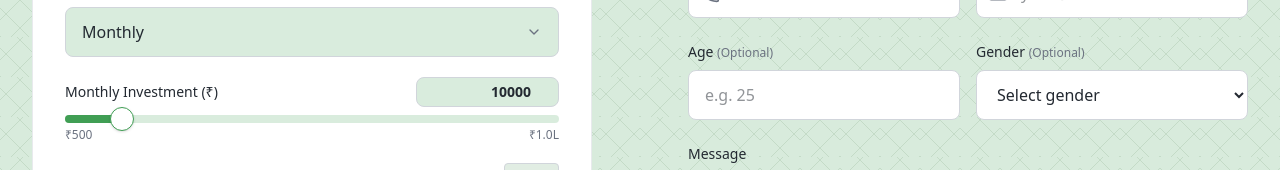
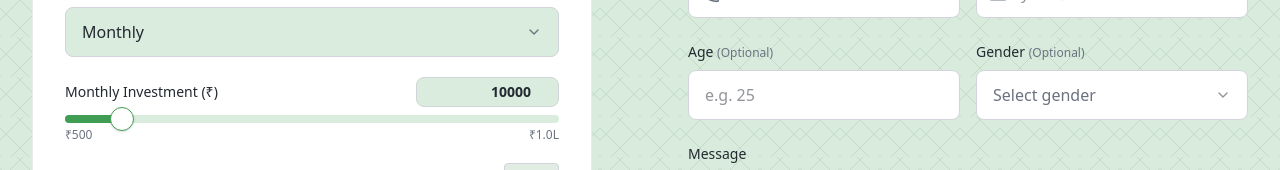
Before and after one commit to anshumankhunteta/navansh-finserv, a Next.js app: page /enquire in a window 1280 px wide. Shown: the part 443-613 px from the top of the page. Built offline with nearby package versions, Linux system fonts and the light colour scheme.

Commit message:
fix: ContactForm UI

```diff
--- a/components/custom/ContactForm.tsx
+++ b/components/custom/ContactForm.tsx
@@ -3,10 +3,24 @@
 
 import { submitEnquiry, type FormState } from '@/app/enquire/actions'
 import confetti from 'canvas-confetti'
-import { CheckCircle2, Loader2, Mail, Phone, Sparkles } from 'lucide-react'
+import {
+  CheckCircle2,
+  ChevronDown,
+  Loader2,
+  Mail,
+  Phone,
+  Sparkles,
+  X,
+} from 'lucide-react'
 import { useEffect, useState } from 'react'
 import { useForm } from 'react-hook-form'
 import { Button } from '../ui/button'
+import {
+  DropdownMenu,
+  DropdownMenuContent,
+  DropdownMenuItem,
+  DropdownMenuTrigger,
+} from '../ui/dropdown-menu'
 
 type FormData = {
   firstName: string
@@ -390,17 +404,57 @@ export function ContactForm({ externalMessage }: ContactFormProps) {
               Gender{' '}
               <span className="text-muted-foreground text-xs">(Optional)</span>
             </label>
-            <select
-              id="gender"
-              {...register('gender')}
-              className="border-border bg-input focus:border-primary focus:ring-primary/20 w-full rounded-lg border px-4 py-3 transition-colors focus:ring-2 focus:outline-none"
+            <DropdownMenu>
+              <DropdownMenuTrigger asChild>
+                <button
+                  type="button"
+                  className="border-border bg-input focus:border-primary focus:ring-primary/20 flex w-full items-center justify-between rounded-lg border px-4 py-3 text-left transition-colors focus:ring-2 focus:outline-none"
                 >
-              <option value="">Select gender</option>
-              <option value="male">Male</option>
-              <option value="female">Female</option>
-              <option value="other">Other</option>
-              <option value="prefer-not-to-say">Prefer not to say</option>
-            </select>
+                  <span
+                    className={
+                      watch('gender')
+                        ? 'text-foreground'
+                        : 'text-muted-foreground'
+                    }
+                  >
+                    {watch('gender')
+                      ? {
+                          male: 'Male',
+                          female: 'Female',
+                          other: 'Other',
+                          'prefer-not-to-say': 'Prefer not to say',
+                        }[
+                          watch('gender') as
+                            | 'male'
+                            | 'female'
+                            | 'other'
+                            | 'prefer-not-to-say'
+                        ]
+                      : 'Select gender'}
+                  </span>
+                  <ChevronDown className="h-4 w-4 opacity-50" />
+                </button>
+              </DropdownMenuTrigger>
+              <DropdownMenuContent className="w-full min-w-[var(--radix-dropdown-menu-trigger-width)]">
+                <DropdownMenuItem onSelect={() => setValue('gender', '')}>
+                  Select gender
+                </DropdownMenuItem>
+                <DropdownMenuItem onSelect={() => setValue('gender', 'male')}>
+                  Male
+                </DropdownMenuItem>
+                <DropdownMenuItem onSelect={() => setValue('gender', 'female')}>
+                  Female
+                </DropdownMenuItem>
+                <DropdownMenuItem onSelect={() => setValue('gender', 'other')}>
+                  Other
+                </DropdownMenuItem>
+                <DropdownMenuItem
+                  onSelect={() => setValue('gender', 'prefer-not-to-say')}
+                >
+                  Prefer not to say
+                </DropdownMenuItem>
+              </DropdownMenuContent>
+            </DropdownMenu>
             {formState?.errors?.gender && (
               <p className="text-destructive mt-1 text-sm">
                 {formState.errors.gender[0]}
@@ -414,13 +468,26 @@ export function ContactForm({ externalMessage }: ContactFormProps) {
           <label htmlFor="message" className="mb-2 block text-sm font-medium">
             Message
           </label>
+          <div className="relative">
             <textarea
               id="message"
               rows={5}
               {...register('message')}
-            className="border-border bg-input focus:border-primary focus:ring-primary/20 w-full resize-none rounded-lg border px-4 py-3 transition-colors focus:ring-2 focus:outline-none"
+              className="border-border bg-input focus:border-primary focus:ring-primary/20 w-full resize-none rounded-lg border py-3 pr-10 pl-4 transition-colors focus:ring-2 focus:outline-none"
               placeholder="Ask something if you want to..."
             />
+            {watch('message') && (
+              <button
+                type="button"
+                onClick={() => setValue('message', '')}
+                className="text-muted-foreground hover:primary/40 hover:bg-primary/20 focus:ring-primary/20 absolute top-3 right-3 rounded-full p-1 transition-colors focus:ring-2 focus:outline-none"
+                title="Clear message"
+              >
+                <X className="h-4 w-4" />
+                <span className="sr-only">Clear message</span>
+              </button>
+            )}
+          </div>
         </div>
 
         {/* Row 4: Contact Method Selection */}
```
Lines whose indentation alone changed are shown as unchanged.
